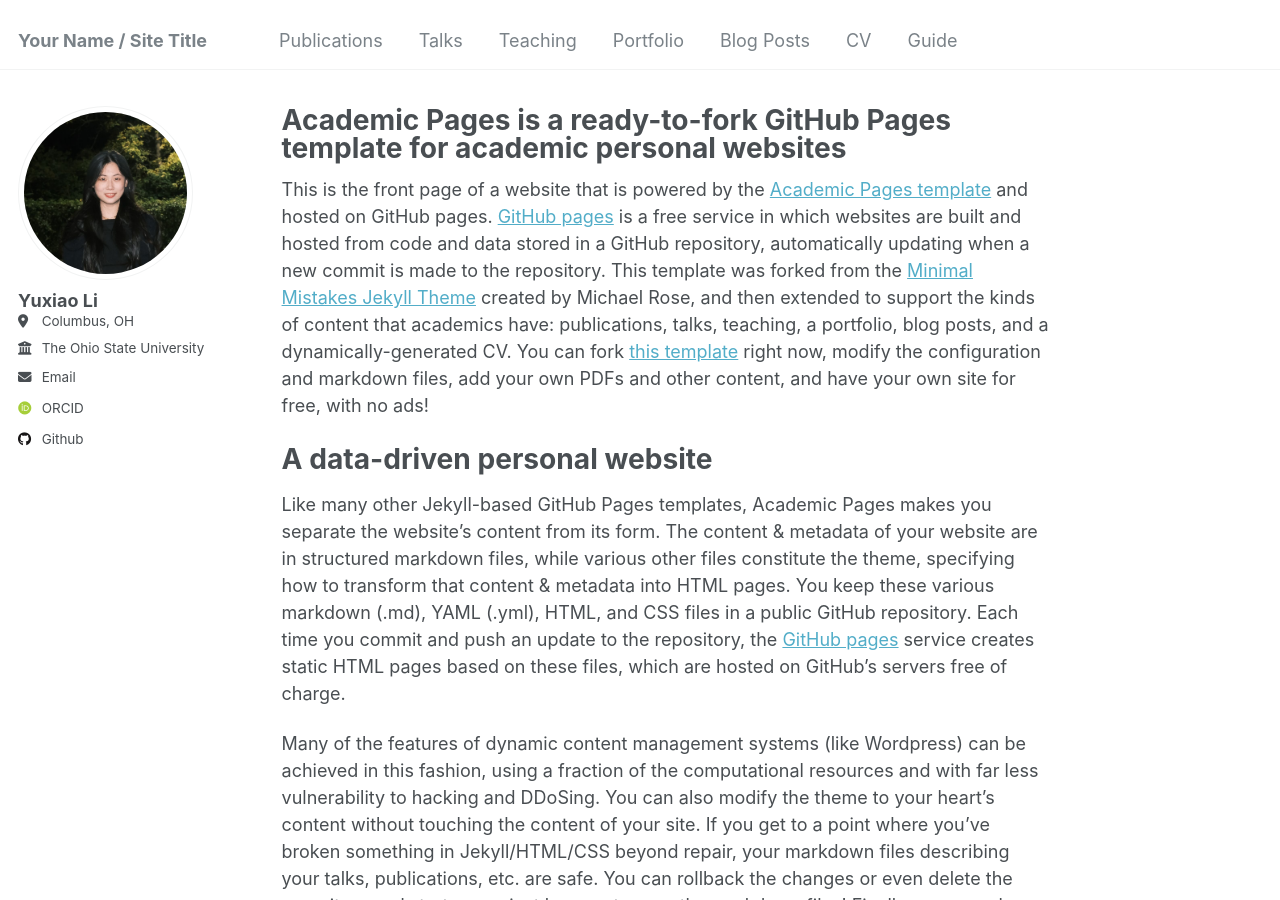
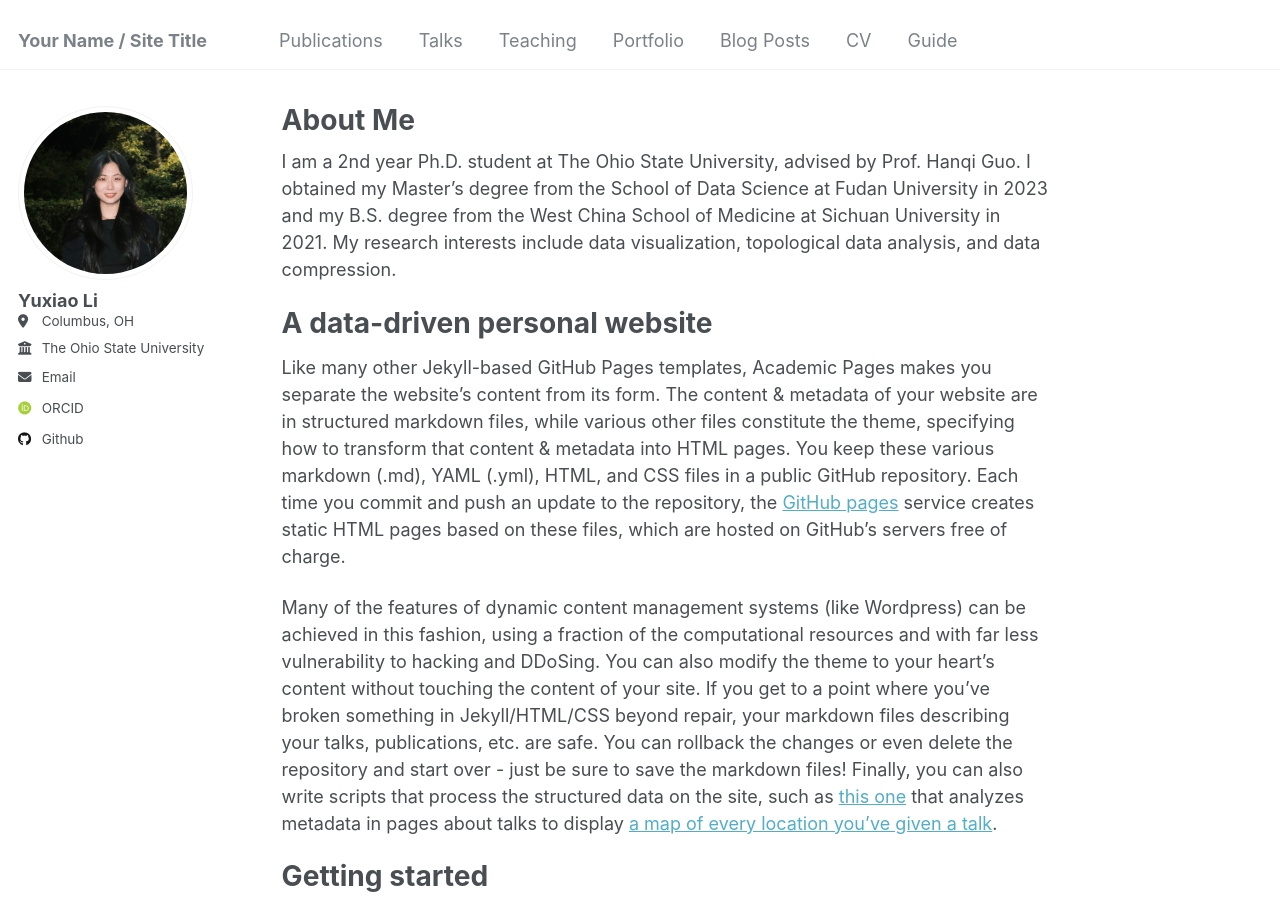
Before and after one commit to YuxiaoLi1234/YuxiaoLi1234.github.io, a Jekyll site: the page built from _pages/about.md, in a window 1280 px wide and 900 px high. Built offline with Jekyll 4.4.1, drawn with Linux system fonts in a browser that asks for light colours; some web fonts are replaced.

Commit message:
Update about.md

```diff
--- a/_pages/about.md
+++ b/_pages/about.md
@@ -1,13 +1,13 @@
 ---
 permalink: /
-title: "Academic Pages is a ready-to-fork GitHub Pages template for academic personal websites"
+title: "About Me"
 author_profile: true
 redirect_from:
   - /about/
   - /about.html
 ---
 
-This is the front page of a website that is powered by the [Academic Pages template](https://github.com/academicpages/academicpages.github.io) and hosted on GitHub pages. [GitHub pages](https://pages.github.com) is a free service in which websites are built and hosted from code and data stored in a GitHub repository, automatically updating when a new commit is made to the repository. This template was forked from the [Minimal Mistakes Jekyll Theme](https://mmistakes.github.io/minimal-mistakes/) created by Michael Rose, and then extended to support the kinds of content that academics have: publications, talks, teaching, a portfolio, blog posts, and a dynamically-generated CV. You can fork [this template](https://github.com/academicpages/academicpages.github.io) right now, modify the configuration and markdown files, add your own PDFs and other content, and have your own site for free, with no ads!
+I am a 2nd year Ph.D. student at The Ohio State University, advised by Prof. Hanqi Guo. I obtained my Master's degree from the School of Data Science at Fudan University in 2023 and my B.S. degree from the West China School of Medicine at Sichuan University in 2021. My research interests include data visualization, topological data analysis, and data compression.
 
 A data-driven personal website
 ======
```
